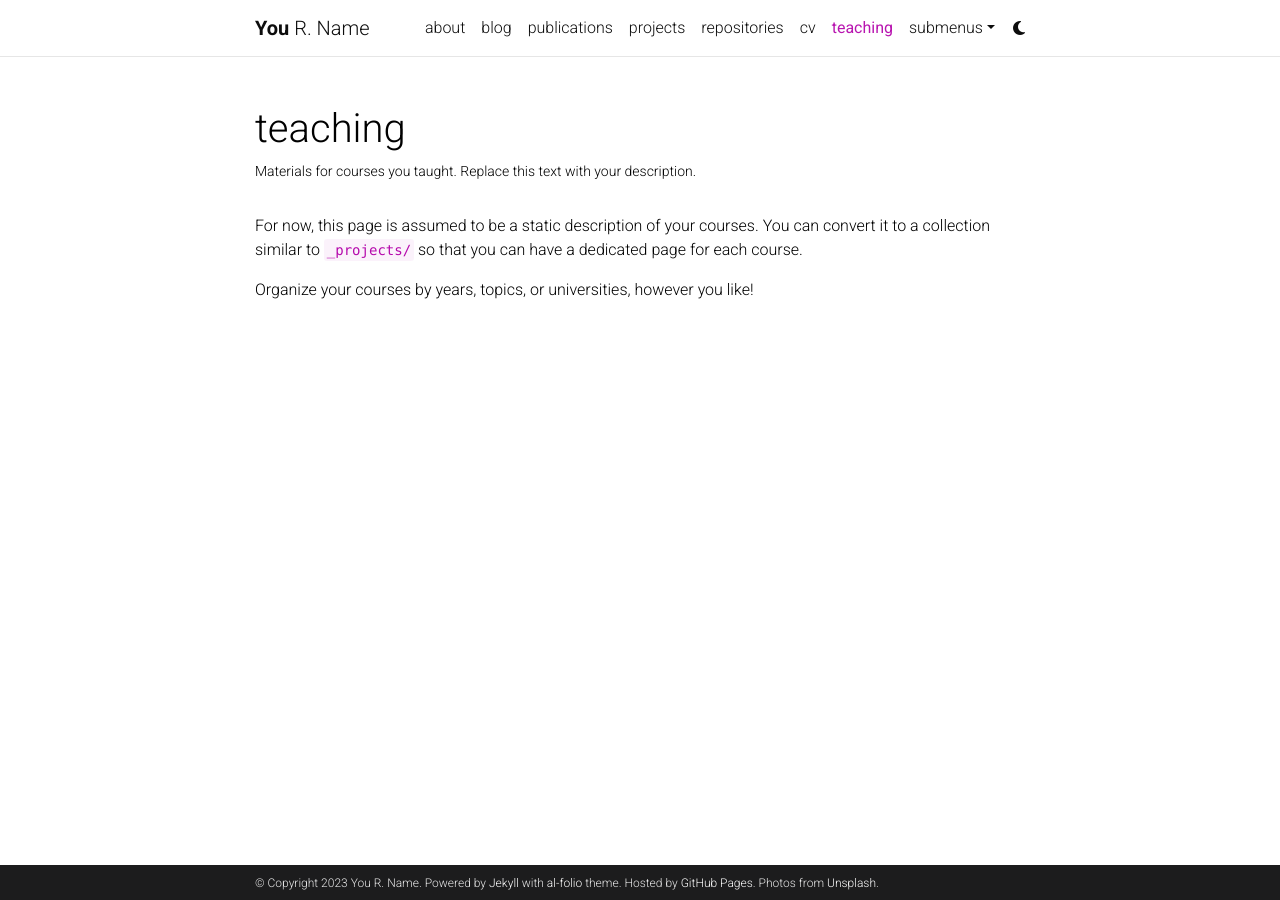
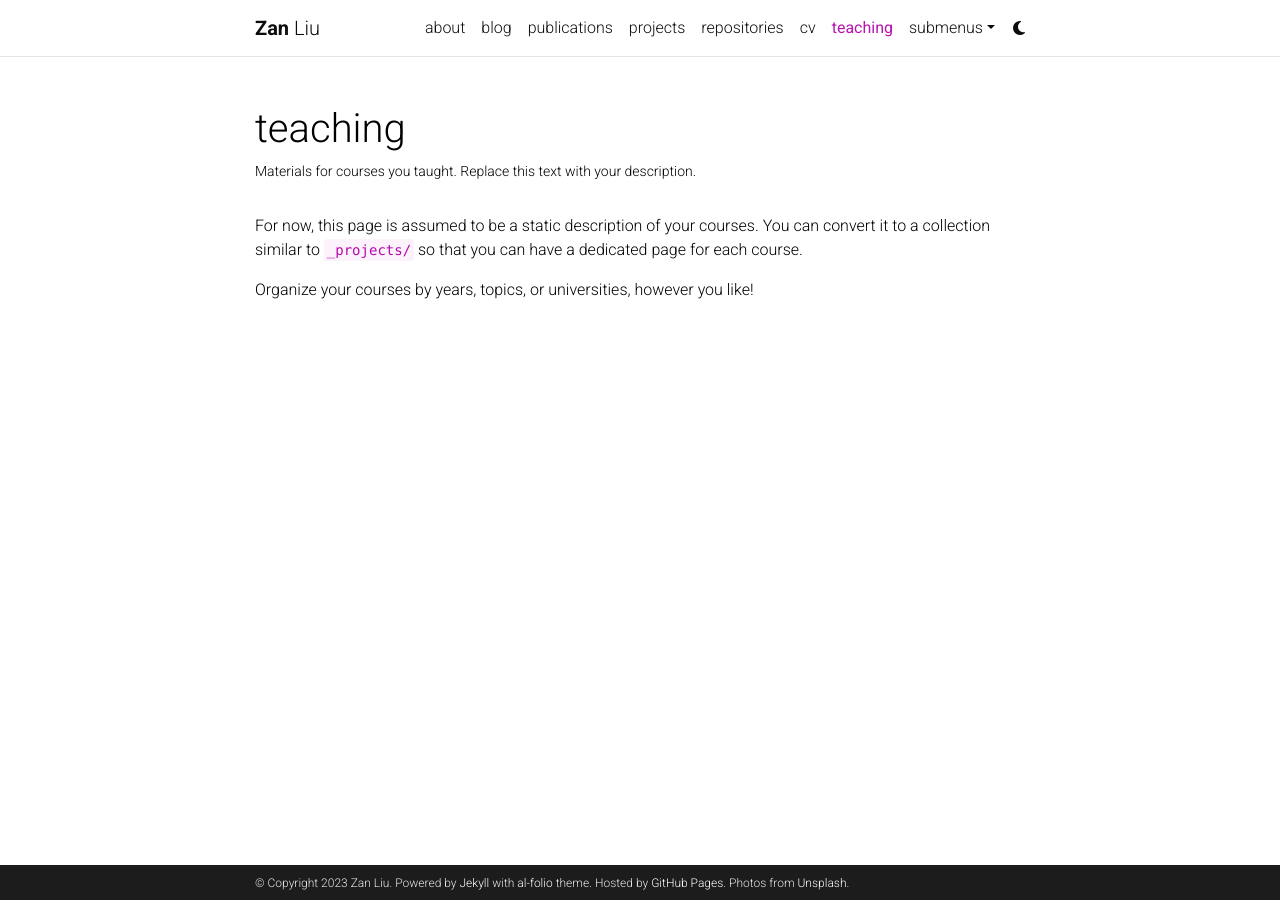
Before and after one commit to liuzan-info/liuzan-info.github.io, a Jekyll site: the page built from _pages/teaching.md, in a window 1280 px wide. Built offline with Jekyll 4.4.1, drawn with Linux system fonts in a browser that asks for light colours; comment, search, counter and statistics services are not loaded; a style sheet for code colours, icons or effects is not loaded.

Commit message:
add info

```diff
--- a/_config.yml
+++ b/_config.yml
@@ -3,10 +3,10 @@
 # -----------------------------------------------------------------------------
 
 title: blank # the website title (if blank, full name will be used instead)
-first_name: You
-middle_name: R.
-last_name: Name
-email: you@example.com
+first_name: Zan
+middle_name:
+last_name: Liu
+email: liuzan9912@gmail.com
 description: > # the ">" symbol means to ignore newlines until "footer_text:"
   A simple, whitespace theme for academics. Based on [*folio](https://github.com/bogoli/-folio) design.
 footer_text: >
@@ -18,8 +18,8 @@
 lang: en # the language of your site (for example: en, fr, cn, ru, etc.)
 icon: ⚛️  # the emoji used as the favicon (alternatively, provide image name in /assets/img/)
 
-url: https://alshedivat.github.io # the base hostname & protocol for your site
-baseurl: /al-folio # the subpath of your site, e.g. /blog/
+url: https://liuzan-info.github.io # the base hostname & protocol for your site
+baseurl: # the subpath of your site, e.g. /blog/
 last_updated: false # set to true if you want to display last updated in the footer
 impressum_path:  # set to path to include impressum link in the footer, use the same path as permalink in a page, helps to conform with EU GDPR
 
@@ -328,7 +328,7 @@
 # -----------------------------------------------------------------------------
 
 imagemagick:
-  enabled: true # enables responsive images for your site (recommended, see https://github.com/alshedivat/al-folio/issues/537)
+  enabled: false # enables responsive images for your site (recommended, see https://github.com/alshedivat/al-folio/issues/537)
   widths:
     - 480
     - 800
```
